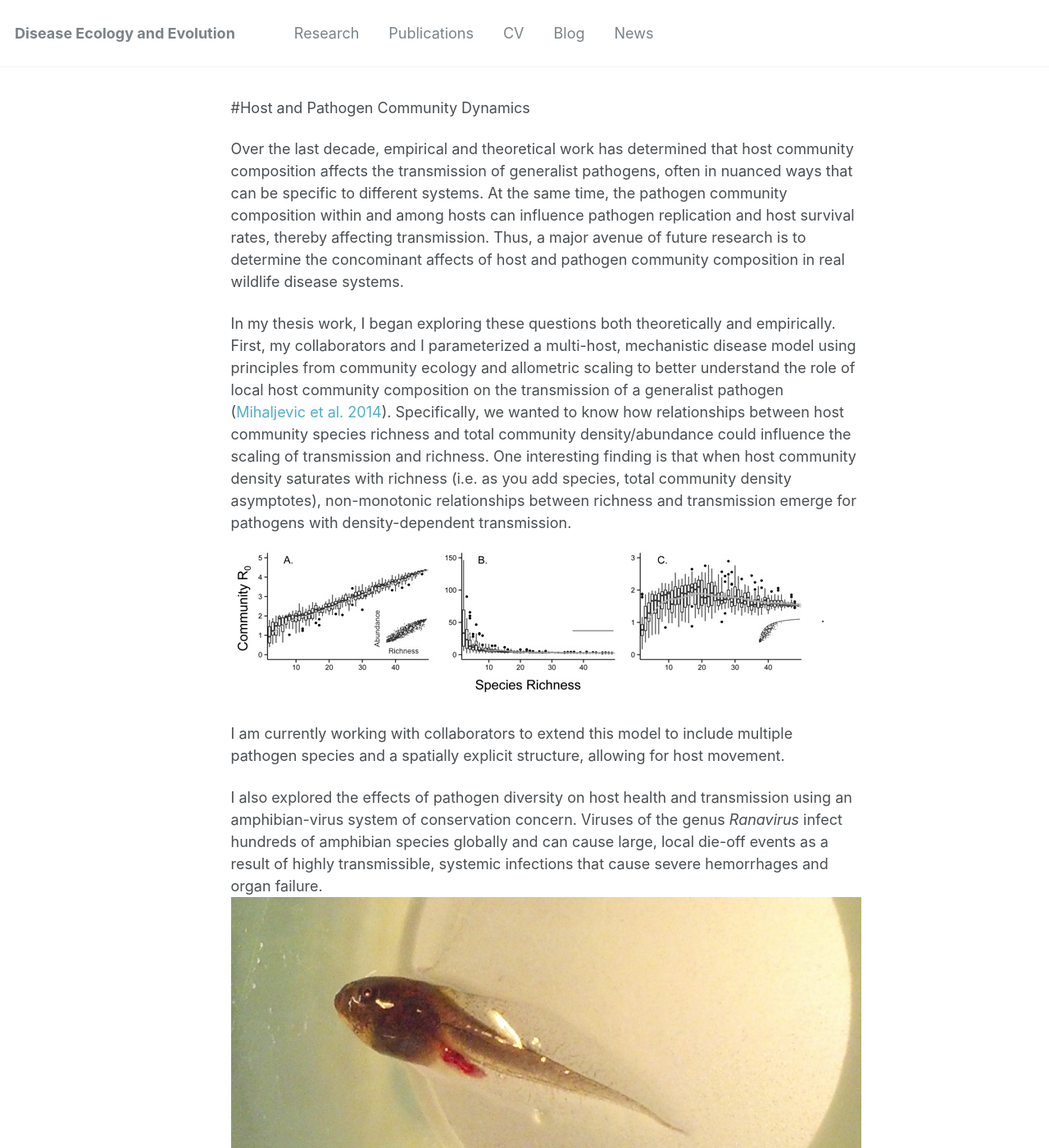
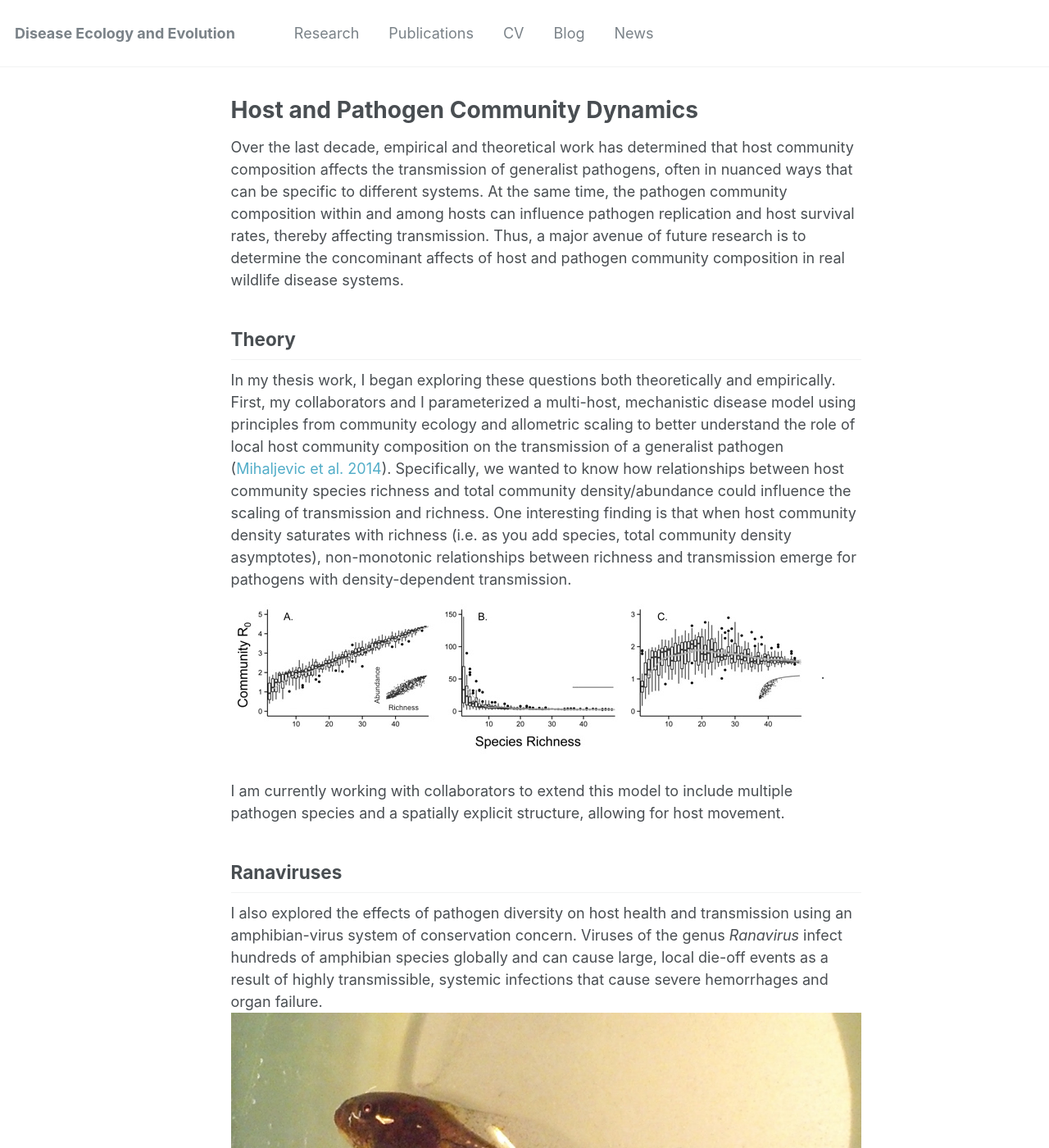
Before and after one commit to jrmihalj/jrmihalj.github.io, a Jekyll site: the page built from _pages/hpdiversity.md, in a window 1280 px wide and 1400 px high. Shown: the whole window at 82% size. Built offline with Jekyll 4.4.1, drawn with Linux system fonts in a browser that asks for light colours.

Commit message:
host-path-div research

```diff
--- a/_pages/hpdiversity.md
+++ b/_pages/hpdiversity.md
@@ -5,13 +5,15 @@ author_profile: false
 permalink: /research/host-pathogen-diversity/
 ---
 
-#Host and Pathogen Community Dynamics
+# Host and Pathogen Community Dynamics
 
 Over the last decade, empirical and theoretical work has determined that host community composition affects the transmission of generalist pathogens, often in nuanced ways that can be specific to different systems. At the same time, the pathogen community composition within and among hosts can influence pathogen replication and host survival rates, thereby affecting transmission. Thus, a major avenue of future research is to determine the concominant affects of host and pathogen community composition in real wildlife disease systems.
 
+## Theory
 In my thesis work, I began exploring these questions both theoretically and empirically. First, my collaborators and I parameterized a multi-host, mechanistic disease model using principles from community ecology and allometric scaling to better understand the role of local host community composition on the transmission of a generalist pathogen ([Mihaljevic et al. 2014](https://drive.google.com/open?id=0B9UsfqlH3_y1ZDlBTzFwelhqblk)). Specifically, we wanted to know how relationships between host community species richness and total community density/abundance could influence the scaling of transmission and richness. One interesting finding is that when host community density saturates with richness (i.e. as you add species, total community density asymptotes), non-monotonic relationships between richness and transmission emerge for pathogens with density-dependent transmission. ![Theory1](/images/research/theory1.jpg).
 
 I am currently working with collaborators to extend this model to include multiple pathogen species and a spatially explicit structure, allowing for host movement.
 
+## Ranaviruses
 I also explored the effects of pathogen diversity on host health and transmission using an amphibian-virus system of conservation concern. Viruses of the genus *Ranavirus* infect hundreds of amphibian species globally and can cause large, local die-off events as a result of highly transmissible, systemic infections that cause severe hemorrhages and organ failure. ![Ranavirus1](/images/research/ranavirus1.jpg) These viruses are ecologically and genetically diverse, globally widespread, locally prevalent, which makes them a great system to explore questions about how pathogen and host diversity affect disease. Collaborators and I conducted a lab experiment to understand how the two type-species of this viral genus might interact to affect overall transmission and disease. We found that co-exposure to two *Ranavirus* species, but not to two strains of the same species, leads to increased susceptibility, enhanced virual replication, and in some cases larger epidemics. In the future, I will combine widespread pathogen and host surveys, experiments and mechanistic models to better understand the epidemiological consequences of host and pathogen diversity in this system.
 ![Ranavirus2](/images/research/ranavirus2.jpg)
```
